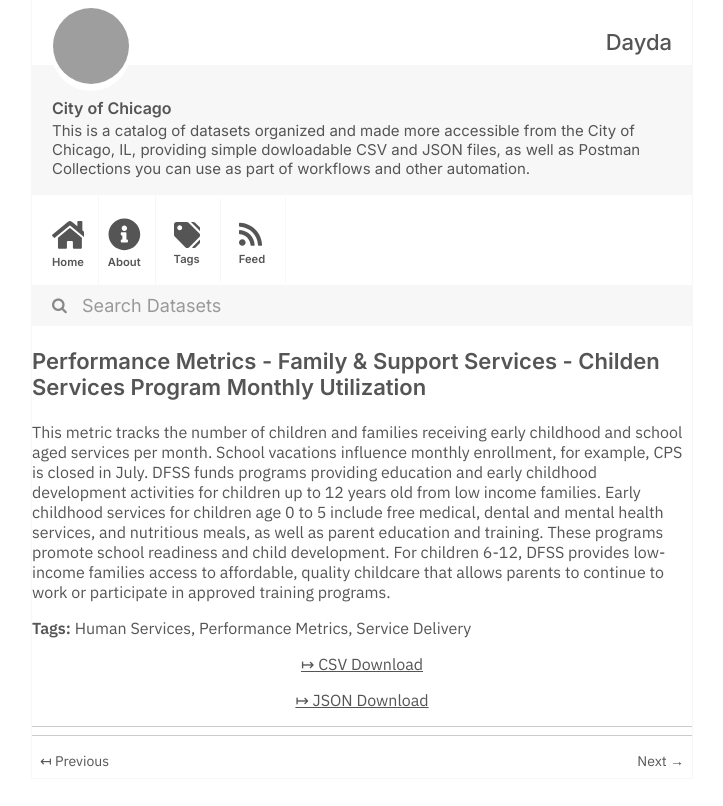
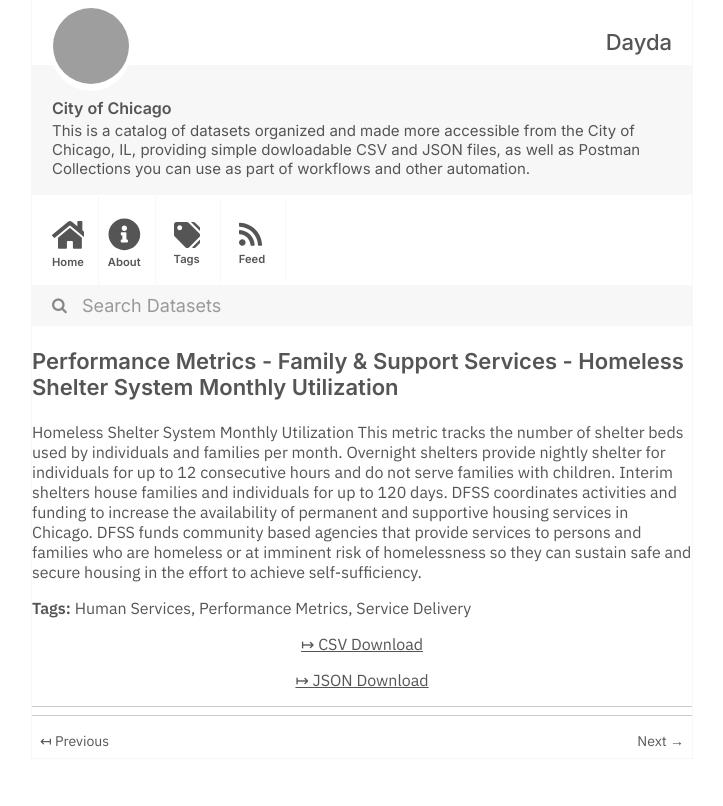
Before and after one commit to dayda-entities/city-of-chicago, a Jekyll site: the page built from _posts/2020-11-10-performance-metrics-family-sup.md, in a window 1280 px wide, cut to the strip 0-806 px from the top of the page. Shown: the whole strip, without its empty margins (278-1001 px from the left). Built offline with Jekyll 4.4.1, drawn with Linux system fonts in a browser that asks for light colours; grey boxes are pictures that could not be loaded.

```diff
--- a/_posts/2020-11-10-performance-metrics-family-sup.md
+++ b/_posts/2020-11-10-performance-metrics-family-sup.md
@@ -1,9 +1,9 @@
 ---
 title: >-
-  Performance Metrics - Family & Support Services - Childen Services Program
+  Performance Metrics - Family & Support Services - Homeless Shelter System
   Monthly Utilization
-created: '2020-11-10T16:55:32.285153'
-modified: '2020-11-10T16:55:32.285164'
+created: '2020-11-10T16:55:32.175078'
+modified: '2020-11-10T16:55:32.175089'
 state: active
 type: dataset
 tags:
@@ -13,10 +13,11 @@ tags:
 groups:
   - Local Government
 csv_url: >-
-  https://data.cityofchicago.org/api/views/vjbu-ywct/rows.csv?accessType=DOWNLOAD
+  https://data.cityofchicago.org/api/views/vg8w-2w9y/rows.csv?accessType=DOWNLOAD
 json_url: >-
-  https://data.cityofchicago.org/api/views/vjbu-ywct/rows.json?accessType=DOWNLOAD
+  https://data.cityofchicago.org/api/views/vg8w-2w9y/rows.json?accessType=DOWNLOAD
 layout: post
 
 ---
-This metric tracks the number of children and families receiving early childhood and school aged services per month. School vacations influence monthly enrollment, for example, CPS is closed in July. DFSS funds programs providing education and early childhood development activities for children up to 12 years old from low income families. Early childhood services for children age 0 to 5 include free medical, dental and mental health services, and nutritious meals, as well as parent education and training. These programs promote school readiness and child development. For children 6-12, DFSS provides low-income families access to affordable, quality childcare that allows parents to continue to work or participate in approved training programs.
+Homeless Shelter System Monthly Utilization
+This metric tracks the number of shelter beds used by individuals and families per month. Overnight shelters provide nightly shelter for individuals for up to 12 consecutive hours and do not serve families with children. Interim shelters house families and individuals for up to 120 days.  DFSS coordinates activities and funding to increase the availability of permanent and supportive housing services in Chicago. DFSS funds community based agencies that provide services to persons and families who are homeless or at imminent risk of homelessness so they can sustain safe and secure housing in the effort to achieve self-sufficiency.
```
